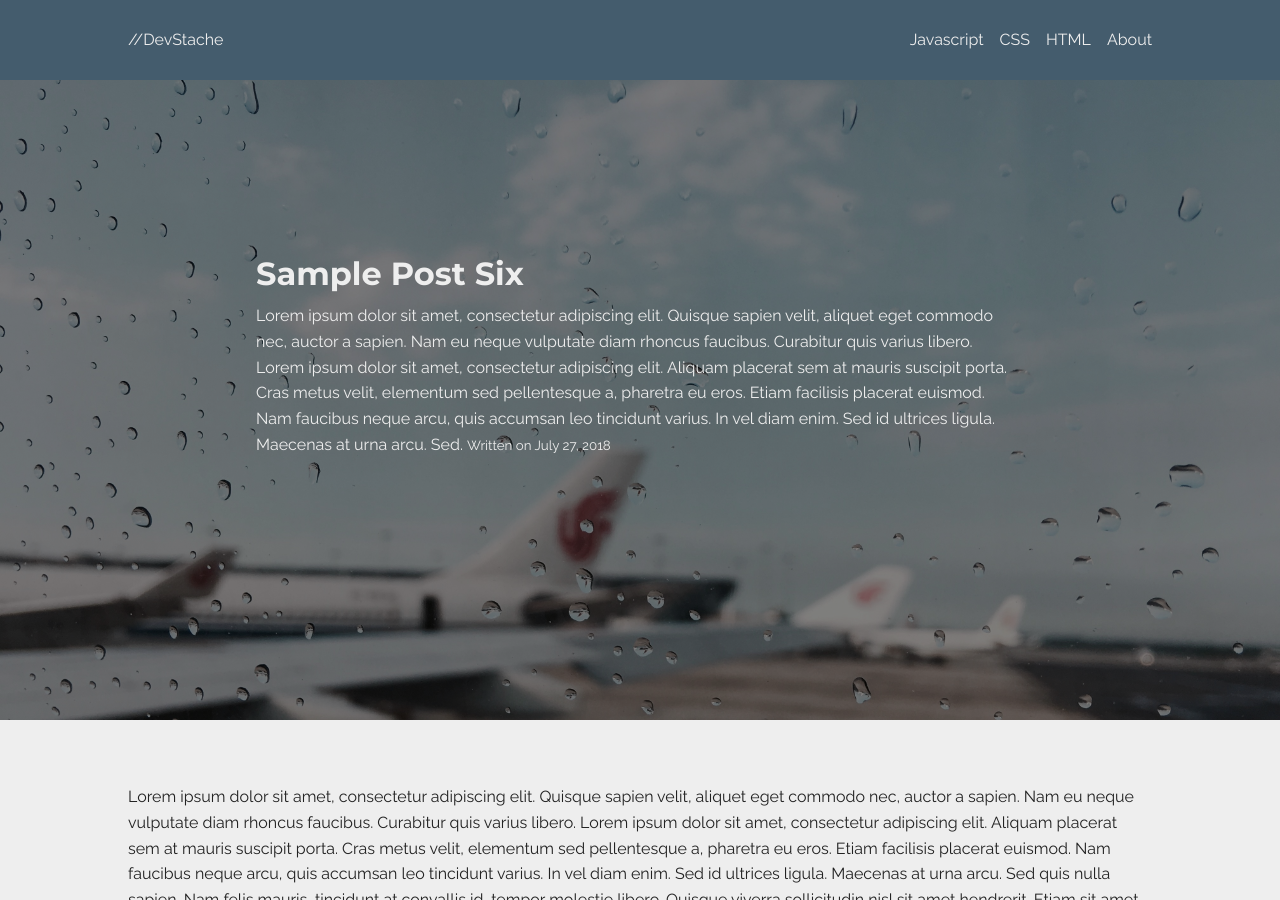
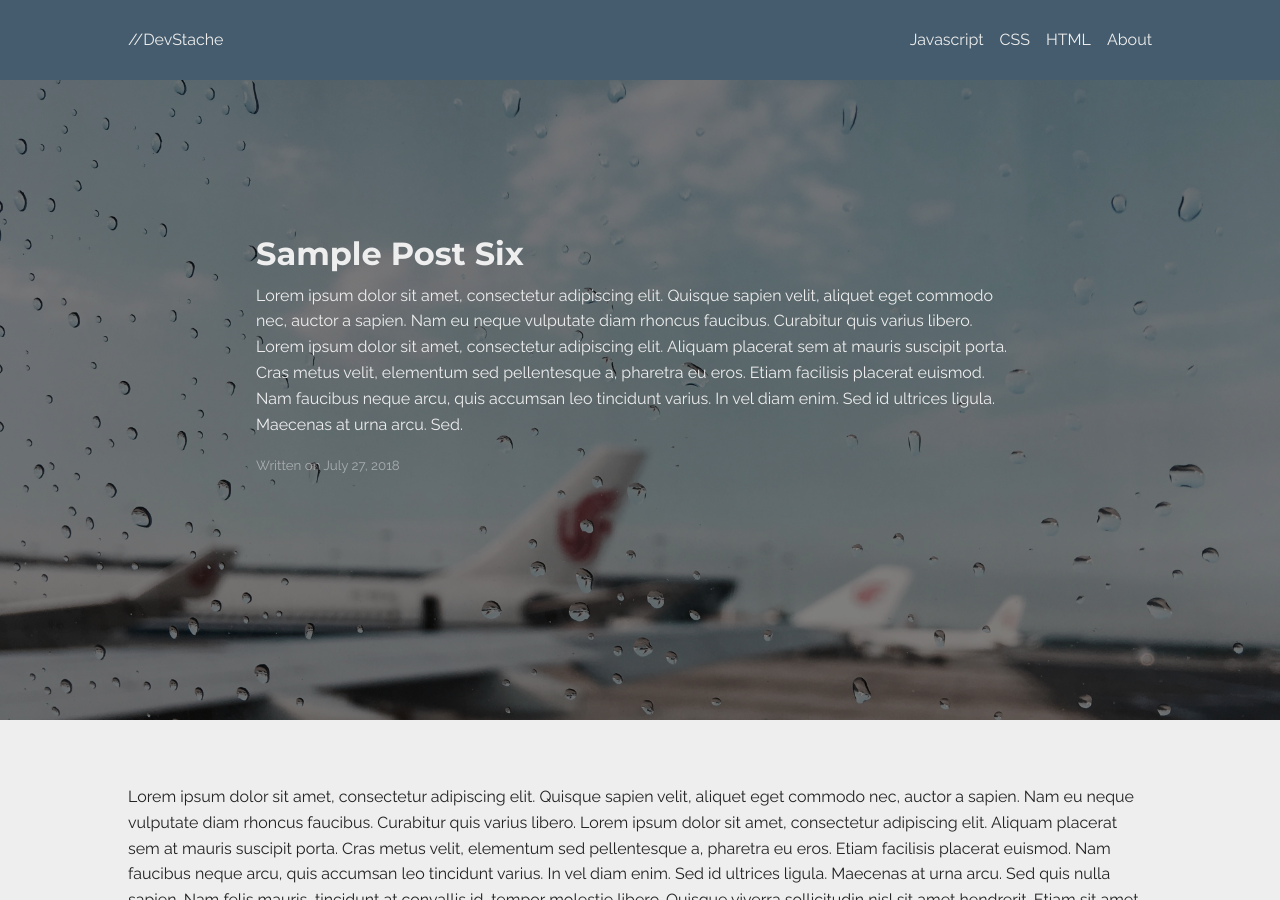
Before and after one commit to mattacraig/DevStache, a Jekyll site: the page built from _posts/2018-07-27-sample-post-six.md, in a window 1280 px wide and 900 px high. Built offline with Jekyll 4.4.1, drawn with Linux system fonts in a browser that asks for light colours.

Commit message:
style main heading and remove excess css

```diff
--- a/_sass/_global.scss
+++ b/_sass/_global.scss
@@ -61,10 +61,10 @@ code {
 pre {
   padding: 8px 12px;
   overflow-x: auto;
+}
 
-  > code {
-    border: 0;
-    padding-right: 0;
-    padding-left: 0;
-  }
+pre code {
+  border: 0;
+  padding-right: 0;
+  padding-left: 0;
 }
--- a/_sass/_header.scss
+++ b/_sass/_header.scss
@@ -1,7 +1,6 @@
 header {
   height: 80vh;
   display: flex;
-  // background-image: url("https://picsum.photos/1600/900?image=0");
   background-color: $overlay-bg;
   background-blend-mode: overlay;
   background-size: cover;
@@ -27,12 +26,12 @@ nav {
   height: 5rem;
   background: $secondary-bg;
   z-index: 1;
-  transition: 0.3s height;
+  transition: $transition-timing height;
 }
 
 .nav-scrolled {
   height: 3.5rem;
-  box-shadow: 0 0 20px 2px rgba(0, 0, 0, 0.7);
+  box-shadow: 0 0 20px 2px $shadow;
 }
 
 .main-heading {
@@ -46,11 +45,17 @@ nav {
   margin-bottom: 2rem;
 }
 
+.main-heading small {
+  margin-top: 1rem;
+  display: block;
+  opacity: 0.5;
+}
+
 .most-recent-link {
   background: $secondary-bg;
   color: $main-bg;
   padding: 1.3rem;
-  transition: 0.3s background;
+  transition: $transition-timing background;
 }
 
 .most-recent-link:hover {
@@ -71,7 +76,7 @@ nav .container {
 }
 
 nav .container a {
-  color: #eee;
+  color: $main-bg;
 }
 
 nav .container a:not(.brand) {
--- a/_sass/_variables.scss
+++ b/_sass/_variables.scss
@@ -1,11 +1,15 @@
-// Color Pallate
+// Color Palette
 $main-bg: #eee;
 $secondary-bg: #445C6D;
 $overlay-bg: rgba(0, 0, 0, .5);
 $main-type-color: #222;
 $secondary-type-color: $secondary-bg;
 $tertiary-type-color: $main-bg;
+$shadow: rgba(0, 0, 0, 0.7);
 
 // Typography
 $primary-font-stack: 'Raleway', sans-serif;
 $secondary-font-stack: 'Montserrat', sans-serif;
+
+// Misc.
+$transition-timing: 0.3s;
```
Also changed, not shown: _sass/_content.scss (+0 -12 lines).
